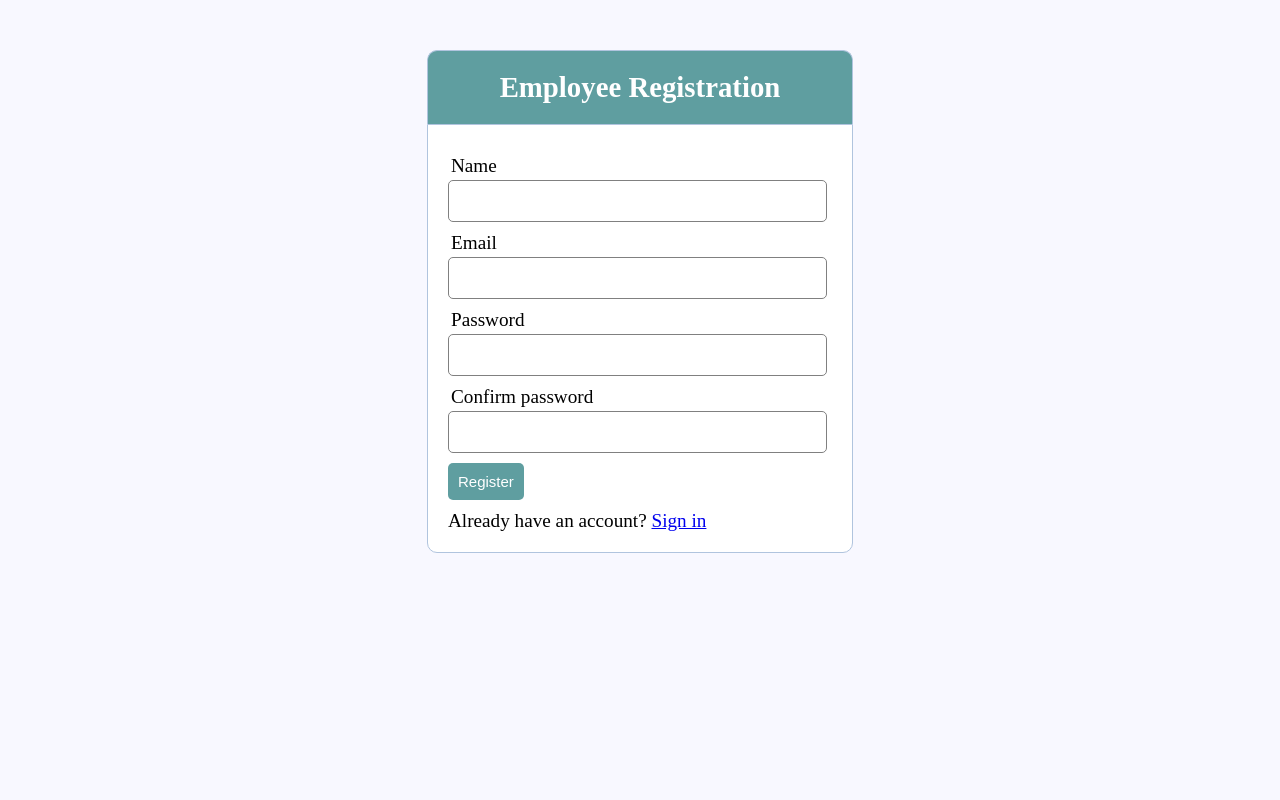
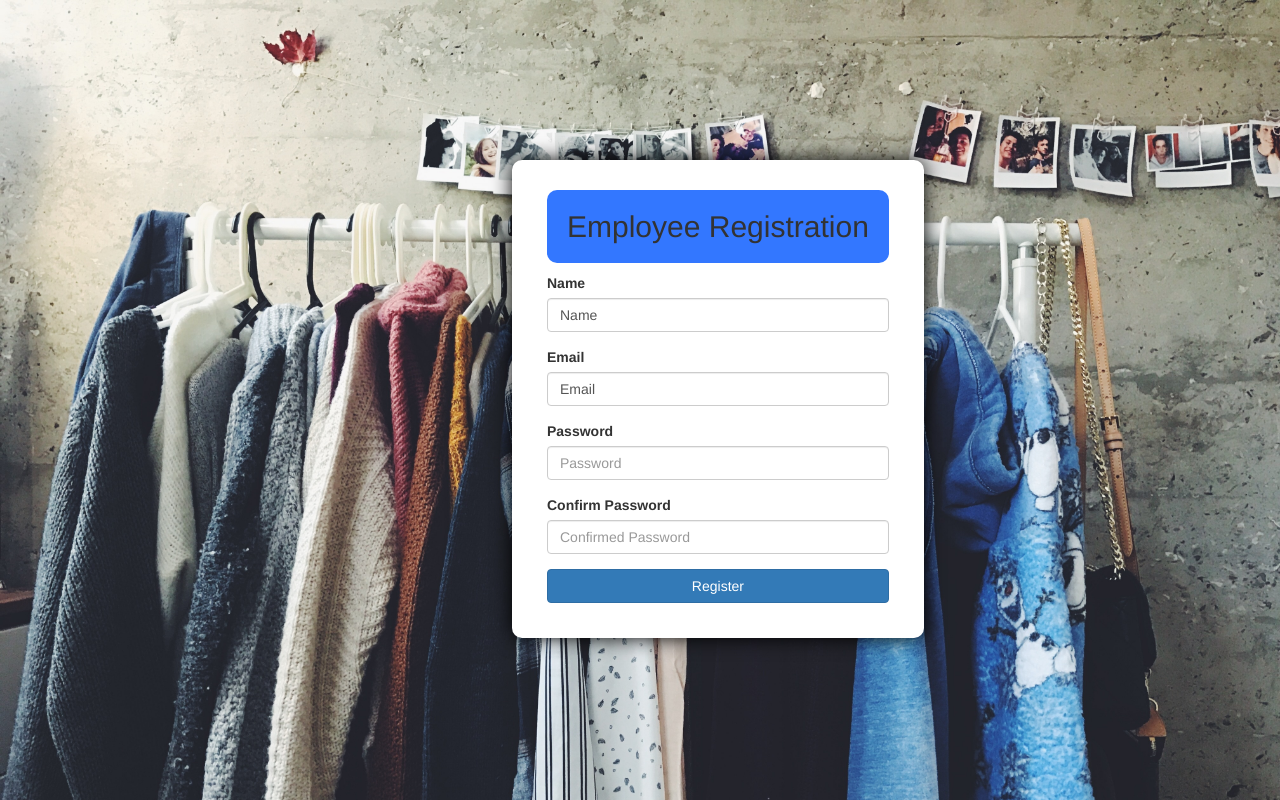
Before and after one commit to KristinaKrokosz/HesedHouse, a PHP site: page /employeeRegister.php in a window 1280 px wide. Run offline with PHP 8.4, Linux system fonts and the light colour scheme; data that the repository does not hold is empty.

Commit message:
Cosmetics
-Changed the background image, ect

```diff
--- a/hesed_v02/employeeRegister.php
+++ b/hesed_v02/employeeRegister.php
@@ -2,44 +2,55 @@
 <html>
 <head>
   <title>Registration Employee</title>
-  <link rel="stylesheet" type="text/css" href="style.css">
+  <link rel="stylesheet" href="https://maxcdn.bootstrapcdn.com/bootstrap/3.3.7/css/bootstrap.min.css">
+  <link rel="stylesheet" href="global.css">
+  <script src="https://maxcdn.bootstrapcdn.com/bootstrap/3.3.7/js/bootstrap.min.js"></script>
+    <style>
+      h2{
+        background-color:#3377ff;
+        padding:20px;
+        border-radius: 10px;
+      }
+        .lg{
+        padding-top: 10px;
+      }
+    </style>
 </head>
 <body>
-  <div class="header">
-  	<h2>Employee Registration</h2>
+
+<div class="loginBox" >
+
+  <form method="post" action="employee_reg_act.php" class="lg">
+  <div>
+  <h2 >Employee Registration</h2>
+</div>
+   <!--<?php include('errors.php'); ?> -->
+
+  <div class="form-group">
+    <label for="name">Name</label>
+    <input type="text" name="username" class= "form-control" value ="Name"placeholder="username" required >
   </div>
 
-  <form method="post" action="employee_reg_act.php">
-  	<!-- <?php include('errors.php'); ?> -->
+  <div class="form-group">
+    <label>Email</label>
+    <input type="email" name="email" class="form-control" value='Email' placeholder="email" required>
+  </div>
+  <div class="form-group">
+    <label>Password</label>
+    <input type="password" name="password_1" class="form-control"  placeholder="Password" required>
+  </div>
+  <div class="form-group">
+    <label>Confirm Password</label>
+    <input type="password" name="password_2" class="form-control"  placeholder="Confirmed Password" required>
+  </div>
 
-  	<div class="input-group">
-  	  <label>Name</label>
-  	  <input type="text" name="username" value=" <?php echo $username; ?>">
-  	</div>
+  <button type="submit" name="reg_user" class="btn btn-primary btn-block">Register</button>
 
-  	<div class="input-group">
-  	  <label>Email</label>
-  	  <input type="email" name="email" value="<?php echo $email; ?>">
-  	</div>
 
-  	<div class="input-group">
-  	  <label>Password</label>
-  	  <input type="password" name="password_1">
-  	</div>
+</form>
+</div>
 
-  	<div class="input-group">
-  	  <label>Confirm password</label>
-  	  <input type="password" name="password_2">
-  	</div>
 
-    <div class="input-group">
-  	  <button type="submit" class="btn" name="reg_user">Register</button>
-  	</div>
 
-    <p>
-  		Already have an account? <a href="login.php">Sign in</a>
-  	</p>
-
-  </form>
 </body>
 </html>
--- a/hesed_v02/global.css
+++ b/hesed_v02/global.css
@@ -1,6 +1,9 @@
 body{
-    background-image: url("wood.jpg");
-}
+    background-image: url("clothes.jpg");
+    background-size: cover;
+    /* Center and scale the image nicely */
+    background-size: cover;
+  }
 
 .searchPgBox{
 
@@ -48,7 +51,7 @@ body{
 table {
     font-family: arial, sans-serif;
     border-collapse: collapse;
-    width: 50%;
+    width: 75%;
     margin-left: auto;
     margin-right: auto;
     margin-top: 2%;
```
Also changed, not shown: hesed_v02/recipientRegister.php (+40 -30 lines), hesed_v02/clothes.jpg (added).
